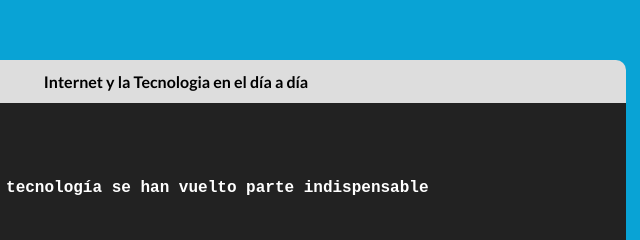
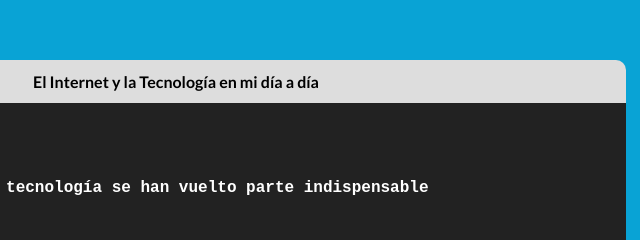
Before and after one commit to Developbeard/informe_marketing, a plain HTML site: page index.html in a window 1280 px wide. Shown: the part 228-468 px from the top of the page, 464-1104 px from the left. Drawn offline with Linux system fonts and the light colour scheme.

Commit message:
agregado de favicon y correccion de ortografia

```diff
--- a/index.html
+++ b/index.html
@@ -1,13 +1,15 @@
 <!DOCTYPE html>
 <head>
-    <title>Internet y la Tecnologia en el día a día</title>
+    <title>El Internet y la Tecnologa en mi día a día</title>
     <meta charset="utf-8">
     <link rel="stylesheet" href="style.css" type="text/css" />
+    <link rel="shortcut icon" href="image/favicon.ico" type="image/x-icon">
+    <link rel="icon" href="image/favicon.ico" type="image/x-icon">
 </head>
 <body>
     <div class="window">
   <div class="icons"><span></span></div>
-  <div class="title">Internet y la Tecnologia en el día a día</div>
+  <div class="title">El Internet y la Tecnología en mi día a día</div>
   <pre>
     <p>
         El Internet y la tecnología se han vuelto parte indispensable
```
Also changed, not shown: image/favicon.ico (added).
